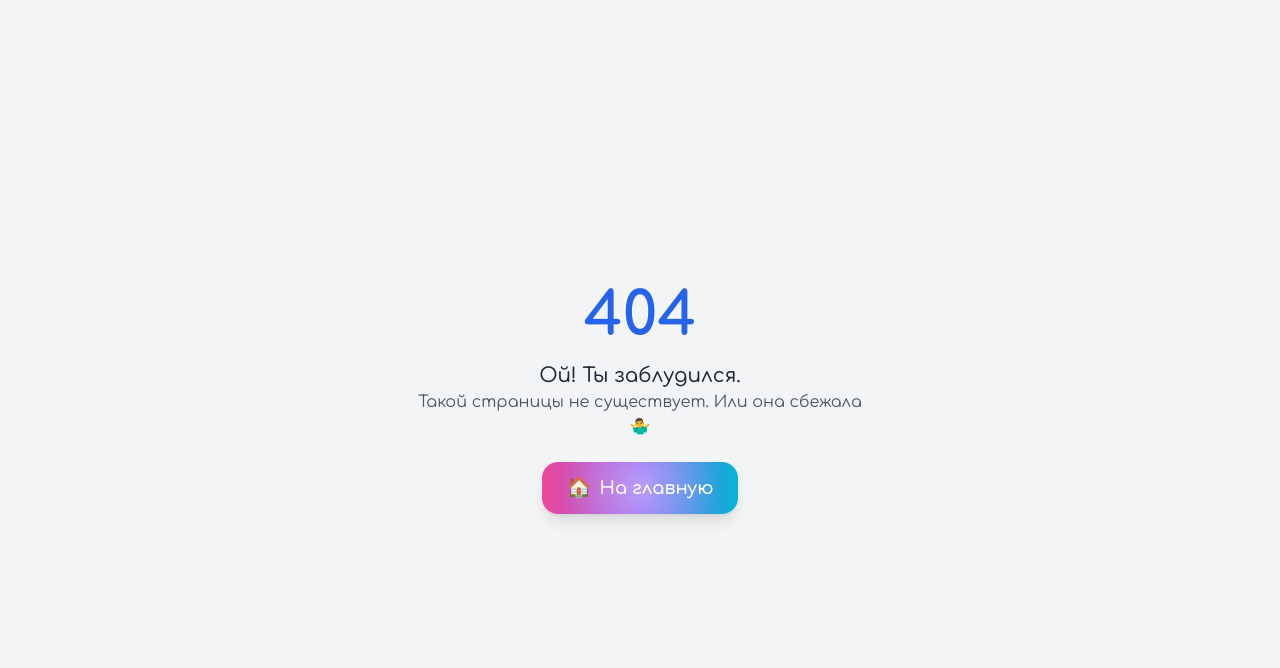
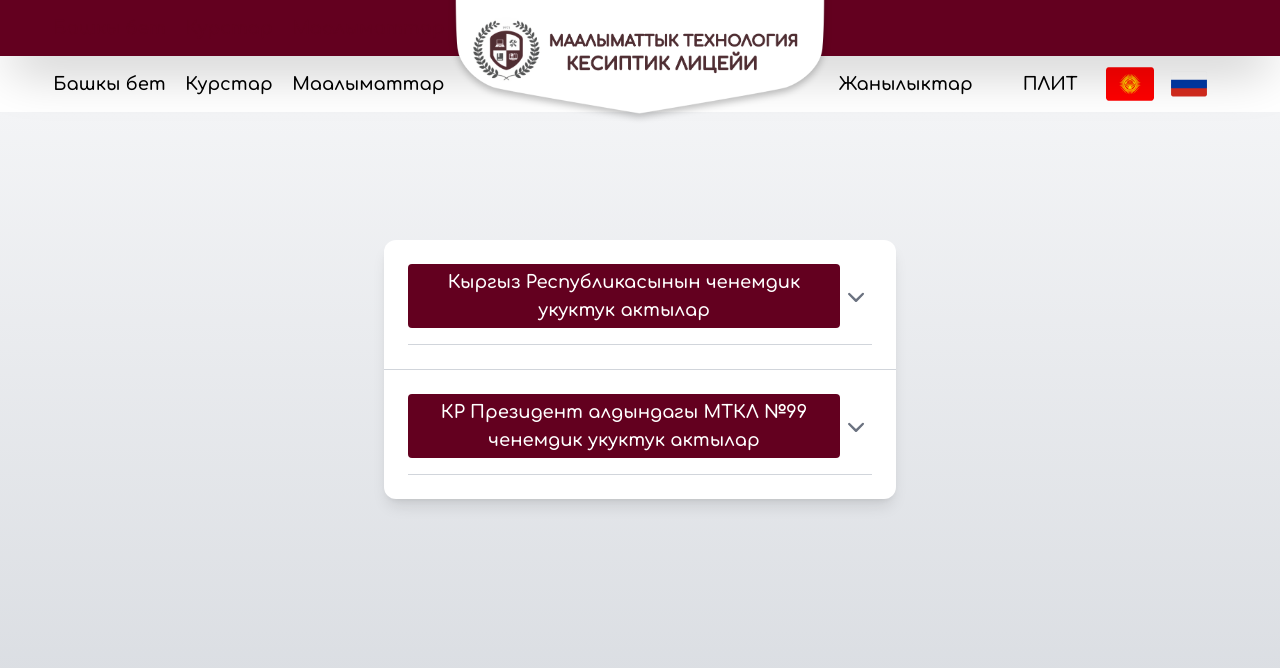
Before and after one commit to KanaySeidi/PLIT, a React (Vite) app: page /info/npa in a window 1280 px wide. Before the commit this address had no page. Shown: the top 668 px of the page. Built offline with nearby package versions, Linux system fonts and the light colour scheme.

Commit message:
version for vercel

```diff
--- a/public/locales/KG/translation.json
+++ b/public/locales/KG/translation.json
@@ -8,7 +8,8 @@
   },
   "info": {
     "applicant": "Талапкерлерге",
-    "docs": "Документтер"
+    "docs": "Документтер",
+    "npa" : "ЧУА КР"
   },
   "news": {
     "holidays": "Майрамдар",
@@ -332,5 +333,9 @@
     "language": "Тил курстары",
     "professional": "Кесиптик курстар"
 
+  },
+  "npa" : {
+    "title1" : "Кыргыз Республикасынын ченемдик укуктук актылар",
+    "title2" : "КР Президент алдындагы МТКЛ №99 ченемдик укуктук актылар"
   }
 }
--- a/src/components/organisms/Header.jsx
+++ b/src/components/organisms/Header.jsx
@@ -1,5 +1,5 @@
 import { useEffect, useState } from "react";
-import {useLocation} from "react-router-dom"
+import { useLocation } from "react-router-dom";
 import LanguageSwitcher from "../molecules/LanguageSwitcher";
 import MinLogoKy from "../atoms/MinLogoKy";
 import MinLogoRu from "../atoms/MinLogoRu";
@@ -12,11 +12,11 @@ import { Popover, PopoverButton, PopoverPanel } from "@headlessui/react";
 
 const Header = () => {
   const { t, i18n } = useTranslation();
-  const location = useLocation()
+  const location = useLocation();
   const [isScroll, setIsScroll] = useState(false);
   const [isKG, setIsKy] = useState(i18n.language === "KG");
   const [isMobileMenuOpen, setIsMobileMenuOpen] = useState(false);
-  const [isPopoverOpen, setIsPopoverOpen ] =useState(false);
+  const [isPopoverOpen, setIsPopoverOpen] = useState(false);
 
   // Обработка скролла
   useEffect(() => {
@@ -69,36 +69,44 @@ const Header = () => {
               <Link to="/">{t("header.home")}</Link>
               <Link to="/courses">{t("header.course")}</Link>
               <Popover>
-                {({ open }) => (
+                {({ open, close }) => (
                   <>
                     <PopoverButton
-                     className="focus:outline-none"
-                     onClick={() => setIsPopoverOpen(!isPopoverOpen)}
+                      className="focus:outline-none"
+                      onClick={() => close()}
                     >
                       {t("header.info")}
                     </PopoverButton>
-                    {isPopoverOpen && (
-                      <PopoverPanel
+
+                    <PopoverPanel
                       className={`absolute ml-[-26px] mt-2 w-46 bg-[#63001F] text-white shadow-lg rounded-lg transition-opacity duration-300 ${
                         open ? "opacity-100 visible" : "opacity-0 invisible"
                       }`}
                     >
                       <div className="p-2 flex flex-col text-white text-base">
                         <Link
+                          onClick={() => close()}
                           to="/info/applicant"
                           className="block px-3 py-2 hover:bg-gray-400 rounded"
                         >
                           {t("info.applicant")}
                         </Link>
                         <Link
+                          onClick={() => close()}
                           to="/info/docs"
                           className="block px-3 py-2 hover:bg-gray-400 rounded"
                         >
                           {t("info.docs")}
                         </Link>
+                        <Link
+                          onClick={() => close()}
+                          to="/info/npa"
+                          className="block px-3 py-2 hover:bg-gray-400 rounded"
+                        >
+                          {t("info.npa")}
+                        </Link>
                       </div>
                     </PopoverPanel>
-                    )}
                   </>
                 )}
               </Popover>
@@ -122,13 +130,15 @@ const Header = () => {
                 }`}
               >
                 <Popover className="relative mr-20 text-base">
-                  {({ open }) => (
+                  {({ open, close }) => (
                     <>
-                      <PopoverButton className="focus:outline-none"
-                      onClick={() => setIsPopoverOpen(!isPopoverOpen)}>
+                      <PopoverButton
+                        className="focus:outline-none"
+                        onClick={() => close()}
+                      >
                         {t("header.news")}
                       </PopoverButton>
-                      {isPopoverOpen && (
+
                       <PopoverPanel
                         className={`absolute ml-[-38px] mt-2 w-46 bg-[#63001F] shadow-lg rounded-lg transition-opacity duration-300 ${
                           open ? "opacity-100 visible" : "opacity-0 invisible"
@@ -136,12 +146,14 @@ const Header = () => {
                       >
                         <div className="p-2 flex flex-col">
                           <Link
+                            onClick={() => close()}
                             to="/info/applicant"
                             className="block px-3 py-2 hover:bg-gray-400 rounded"
                           >
                             {t("news.holidays")}
                           </Link>
                           <Link
+                            onClick={() => close()}
                             to="/info/docs"
                             className="block px-3 py-2 hover:bg-gray-400 hover:text-white rounded"
                           >
@@ -154,18 +166,20 @@ const Header = () => {
                             {t("news.lifeLyceum")}
                           </Link>
                         </div>
-                      </PopoverPanel>)}
+                      </PopoverPanel>
                     </>
                   )}
                 </Popover>
                 <Popover className="relative">
-                  {({ open }) => (
+                  {({ open, close }) => (
                     <>
-                      <PopoverButton className="focus:outline-none"
-                      onClick={() => setIsPopoverOpen(!isPopoverOpen)}>
+                      <PopoverButton
+                        className="focus:outline-none"
+                        onClick={() => close()}
+                      >
                         {t("header.plit")}
                       </PopoverButton>
-                      {isPopoverOpen && (
+
                       <PopoverPanel
                         className={`absolute ml-[-60px] mt-2 w-46 bg-[#63001F] shadow-lg rounded-lg transition-opacity duration-300 ${
                           open ? "opacity-100 visible" : "opacity-0 invisible"
@@ -173,31 +187,35 @@ const Header = () => {
                       >
                         <div className="p-2 flex flex-col">
                           <Link
+                            onClick={() => close()}
                             to="/plit/about"
                             className="block px-3 py-2 hover:bg-gray-400 rounded"
                           >
                             {t("plit.about")}
                           </Link>
                           <Link
+                            onClick={() => close()}
                             to="/info/docs"
                             className="block px-3 py-2 hover:bg-gray-400 hover:text-white rounded"
                           >
                             {t("plit.administration")}
                           </Link>
                           <Link
+                            onClick={() => close()}
                             to="/plit/teachers"
                             className="block px-3 py-2 hover:bg-gray-400 hover:text-white rounded"
                           >
                             {t("plit.teachers")}
                           </Link>
                           <Link
+                            onClick={() => close()}
                             to="/info/docs"
                             className="block px-3 py-2 hover:bg-gray-400 hover:text-white rounded"
                           >
                             {t("plit.masters")}
                           </Link>
                         </div>
-                      </PopoverPanel>)}
+                      </PopoverPanel>
                     </>
                   )}
                 </Popover>
@@ -215,13 +233,14 @@ const Header = () => {
             <Link to="/">{t("header.home")}</Link>
             <Link to="/courses">{t("header.course")}</Link>
             <Popover className="relative z-20">
-              {({ open }) => (
+              {({ open, close }) => (
                 <>
-                  <PopoverButton className="focus:outline-none"
-                  onClick={() => setIsPopoverOpen(!isPopoverOpen)}>
+                  <PopoverButton
+                    className="focus:outline-none"
+                    onClick={() => close()}
+                  >
                     {t("header.info")}
                   </PopoverButton>
-                  {isPopoverOpen && (
                   <PopoverPanel
                     className={`absolute ml-[-20px] mt-2 w-46 text-base bg-white shadow-lg rounded-lg transition-opacity duration-300 ${
                       open ? "opacity-100 visible" : "opacity-0 invisible"
@@ -229,19 +248,28 @@ const Header = () => {
                   >
                     <div className="p-2 flex flex-col">
                       <Link
+                        onClick={() => close()}
                         to="/info/applicant"
                         className="block px-3 py-2 hover:bg-[#63001F] hover:text-white rounded"
                       >
                         {t("info.applicant")}
                       </Link>
                       <Link
+                        onClick={() => close()}
                         to="/info/docs"
                         className="block px-3 py-2 hover:bg-[#63001F] hover:text-white rounded"
                       >
                         {t("info.docs")}
                       </Link>
+                      <Link
+                        onClick={() => close()}
+                        to="/info/npa"
+                        className="block px-3 py-2 hover:bg-[#63001F] hover:text-white rounded"
+                      >
+                        {t("info.npa")}
+                      </Link>
                     </div>
-                  </PopoverPanel>)}
+                  </PopoverPanel>
                 </>
               )}
             </Popover>
@@ -249,13 +277,15 @@ const Header = () => {
 
           <div className="flex justify-around items-center gap-3 text-lg w-1/3 font-semibold">
             <Popover className="relative z-20 mr-8">
-              {({ open }) => (
+              {({ open, close }) => (
                 <>
-                  <PopoverButton className="focus:outline-none"
-                  onClick={() => setIsPopoverOpen(!isPopoverOpen)}>
+                  <PopoverButton
+                    className="focus:outline-none"
+                    onClick={() => close()}
+                  >
                     {t("header.news")}
                   </PopoverButton>
-                  {isPopoverOpen && (
+
                   <PopoverPanel
                     className={`absolute ml-[-38px] mt-2 w-46 bg-white shadow-lg rounded-lg transition-opacity duration-300 ${
                       open ? "opacity-100 visible" : "opacity-0 invisible"
@@ -263,36 +293,40 @@ const Header = () => {
                   >
                     <div className="p-2 flex flex-col">
                       <Link
+                        onClick={() => close()}
                         to="/info/applicant"
                         className="block px-3 py-2 hover:bg-[#63001F] hover:text-white rounded"
                       >
                         {t("news.holidays")}
                       </Link>
                       <Link
+                        onClick={() => close()}
                         to="/info/docs"
                         className="block px-3 py-2 hover:bg-[#63001F] hover:text-white rounded"
                       >
                         {t("news.saturdays")}
                       </Link>
                       <Link
-                        to="/info/docs"
+                        onClick={() => close()}
+                        to="/info/npa"
                         className="block px-3 py-2 hover:bg-[#63001F] hover:text-white rounded"
                       >
                         {t("news.lifeLyceum")}
                       </Link>
                     </div>
-                  </PopoverPanel>)}
+                  </PopoverPanel>
                 </>
               )}
             </Popover>
             <Popover className="relative z-20">
-              {({ open }) => (
+              {({ open, close }) => (
                 <>
-                  <PopoverButton className="focus:outline-none"
-                  onClick={() => setIsPopoverOpen(!isPopoverOpen)}>
+                  <PopoverButton
+                    className="focus:outline-none"
+                    onClick={() => close()}
+                  >
                     {t("header.plit")}
                   </PopoverButton>
-                  {isPopoverOpen && (
                   <PopoverPanel
                     className={`absolute ml-[-60px] mt-2 w-46 bg-white shadow-lg rounded-lg transition-opacity duration-300 ${
                       open ? "opacity-100 visible" : "opacity-0 invisible"
@@ -300,35 +334,38 @@ const Header = () => {
                   >
                     <div className="p-2 flex flex-col">
                       <Link
+                        onClick={() => close()}
                         to="/plit/about"
                         className="block px-3 py-2 hover:bg-[#63001F] hover:text-white rounded"
                       >
                         {t("plit.about")}
                       </Link>
                       <Link
+                        onClick={() => close()}
                         to="/info/docs"
                         className="block px-3 py-2 hover:bg-[#63001F] hover:text-white rounded"
                       >
                         {t("plit.administration")}
                       </Link>
                       <Link
+                        onClick={() => close()}
                         to="/plit/teachers"
                         className="block px-3 py-2 hover:bg-[#63001F] hover:text-white rounded"
                       >
                         {t("plit.teachers")}
                       </Link>
                       <Link
+                        onClick={() => close()}
                         to="/info/docs"
                         className="block px-3 py-2 hover:bg-[#63001F] hover:text-white rounded"
                       >
                         {t("plit.masters")}
                       </Link>
                     </div>
-                  </PopoverPanel>)}
+                  </PopoverPanel>
                 </>
               )}
             </Popover>
-
             <LanguageSwitcher />
           </div>
         </div>
@@ -339,13 +376,14 @@ const Header = () => {
           <p>{t("header.home")}</p>
           <p>{t("header.course")}</p>
           <Popover className="relative z-50">
-            {({ open }) => (
+            {({ open, close }) => (
               <>
-                <PopoverButton className="focus:outline-none"
-                onClick={() => setIsPopoverOpen(!isPopoverOpen)}>
+                <PopoverButton
+                  className="focus:outline-none"
+                  onClick={() => close()}
+                >
                   {t("header.info")}
                 </PopoverButton>
-                {isPopoverOpen && (
                 <PopoverPanel
                   className={`absolute ml-[-20px] mt-2 w-46 bg-white shadow-lg rounded-lg transition-opacity duration-300 ${
                     open ? "opacity-100 visible" : "opacity-0 invisible"
@@ -353,19 +391,21 @@ const Header = () => {
                 >
                   <div className="p-2 flex flex-col">
                     <Link
+                      onClick={() => close()}
                       to="/info/applicant"
                       className="block px-3 py-2 hover:bg-[#63001F] hover:text-white rounded"
                     >
                       {t("info.applicant")}
                     </Link>
                     <Link
+                      onClick={() => close()}
                       to="/info/docs"
                       className="block px-3 py-2 hover:bg-[#63001F] hover:text-white rounded"
                     >
                       {t("info.docs")}
                     </Link>
                   </div>
-                </PopoverPanel>)}
+                </PopoverPanel>
               </>
             )}
           </Popover>
--- a/src/pages/HeaderPages/LDocs.jsx
+++ b/src/pages/HeaderPages/LDocs.jsx
@@ -7,7 +7,7 @@ const LDocs = () => {
   const { t } = useTranslation();
 
   return (
-    <div className="w-full px-4 pt-32 bg-gradient-to-b from-gray-100 to-gray-300">
+    <div className="w-full px-4 pt-32 pb-20 bg-gradient-to-b from-gray-100 to-gray-300">
       <div className="mx-auto w-full max-w-lg h-auto divide-y divide-gray-300 rounded-xl bg-white shadow-lg">
         {/* Первая секция */}
         <Disclosure>
--- /dev/null
+++ b/src/pages/HeaderPages/NPA.async.js
@@ -0,0 +1,3 @@
+import { lazy } from "react";
+
+export const NPA = lazy(() => import("./NPA"))
--- /dev/null
+++ b/src/pages/HeaderPages/NPA.tsx
@@ -0,0 +1,121 @@
+import { Disclosure } from "@headlessui/react";
+import { ChevronDownIcon } from "@heroicons/react/20/solid";
+import { motion, AnimatePresence } from "framer-motion";
+import React from "react";
+import { useTranslation } from "react-i18next";
+
+const NPA = () => {
+  const { t } = useTranslation();
+
+  return (
+    <div className="w-full h-screen px-4 pt-32 bg-gradient-to-b from-gray-100 to-gray-300">
+      <div className="mx-auto w-full max-w-lg h-auto divide-y divide-gray-300 rounded-xl bg-white shadow-lg">
+        <Disclosure>
+          {({ open }) => (
+            <div className="p-6">
+              <Disclosure.Button className="group flex w-full items-center justify-between border-b border-gray-300 pb-4">
+                <span className="text-lg font-semibold bg-bordo text-white px-2 py-1 rounded transition-colors">
+                  {t("npa.title1")}
+                </span>
+                <motion.div
+                  animate={{ rotate: open ? -180 : 0 }}
+                  transition={{ duration: 0.3 }}
+                >
+                  <ChevronDownIcon className="h-8 w-8 text-gray-500 group-hover:text-blue-400" />
+                </motion.div>
+              </Disclosure.Button>
+              <AnimatePresence>
+                {open && (
+                  <Disclosure.Panel static>
+                    <motion.div
+                      initial={{ opacity: 0, y: -10 }}
+                      animate={{ opacity: 1, y: 0 }}
+                      exit={{ opacity: 0, y: -10 }}
+                      transition={{ duration: 0.4 }}
+                      className="mt-4 p-4 border border-gray-300 rounded-lg bg-gray-50"
+                    >
+                      <div className="flex flex-col gap-2">
+                        {[
+                          {
+                            href: "https://docs.google.com/document/d/1NhzXsQGtkmTcY4F9ELCsUtu65J2rt1m8/edit",
+                            text: t("npa.title1"),
+                          },
+                        ].map(({ href, text }) => (
+                          <motion.a
+                            key={href}
+                            href={href}
+                            target="_blank"
+                            rel="noopener noreferrer"
+                            whileHover={{ scale: 1.03 }}
+                            whileTap={{ scale: 0.98 }}
+                            className="inline-block px-4 py-2 text-sm font-medium text-white bg-bordo rounded-lg shadow-md transition"
+                          >
+                            {text}
+                          </motion.a>
+                        ))}
+                      </div>
+                    </motion.div>
+                  </Disclosure.Panel>
+                )}
+              </AnimatePresence>
+            </div>
+          )}
+        </Disclosure>
+
+        <Disclosure>
+          {({ open }) => (
+            <div className="p-6">
+              <Disclosure.Button className="group flex w-full items-center justify-between border-b border-gray-300 pb-4">
+                <span className="text-lg font-semibold bg-bordo text-white px-2 py-1 rounded transition-colors">
+                  {t("npa.title2")}
+                </span>
+                <motion.div
+                  animate={{ rotate: open ? -180 : 0 }}
+                  transition={{ duration: 0.3 }}
+                >
+                  <ChevronDownIcon className="h-8 w-8 text-gray-500 group-hover:text-blue-400" />
+                </motion.div>
+              </Disclosure.Button>
+              <AnimatePresence>
+                {open && (
+                  <Disclosure.Panel static>
+                    <motion.div
+                      initial={{ opacity: 0, y: -10 }}
+                      animate={{ opacity: 1, y: 0 }}
+                      exit={{ opacity: 0, y: -10 }}
+                      transition={{ duration: 0.4 }}
+                      className="mt-4 p-4 border border-gray-300 rounded-lg bg-gray-50"
+                    >
+                      <div className="flex flex-col gap-2">
+                        {[
+                          {
+                            href: "https://docs.google.com/document/d/1NhzXsQGtkmTcY4F9ELCsUtu65J2rt1m8/edit",
+                            text: t("npa.title2"),
+                          },
+                        ].map(({ href, text }) => (
+                          <motion.a
+                            key={href}
+                            href={href}
+                            target="_blank"
+                            rel="noopener noreferrer"
+                            whileHover={{ scale: 1.03 }}
+                            whileTap={{ scale: 0.98 }}
+                            className="inline-block px-4 py-2 text-sm font-medium text-white bg-bordo rounded-lg shadow-md transition"
+                          >
+                            {text}
+                          </motion.a>
+                        ))}
+                      </div>
+                    </motion.div>
+                  </Disclosure.Panel>
+                )}
+              </AnimatePresence>
+            </div>
+          )}
+        </Disclosure>
+      </div>
+    </div>
+  );
+};
+
+export default NPA;
--- a/src/pages/index.js
+++ b/src/pages/index.js
@@ -13,4 +13,5 @@ export { AutoMechanic } from "./directions/AutoMechanic.async";
 export { LDocs } from "./HeaderPages/LDocs.async";
 export { About } from "./about/About.async"
 export { Teacherinfo } from "./HeaderPages/Teacherinfo.async"
-export {Students} from "./HeaderPages/Students.async"
+export { Students} from "./HeaderPages/Students.async"
+export { NPA } from "./HeaderPages/NPA.async"
```
Also changed, not shown: public/locales/RU/translation.json (+6 -1 lines), src/routes/routes.jsx (+5 -3 lines).
